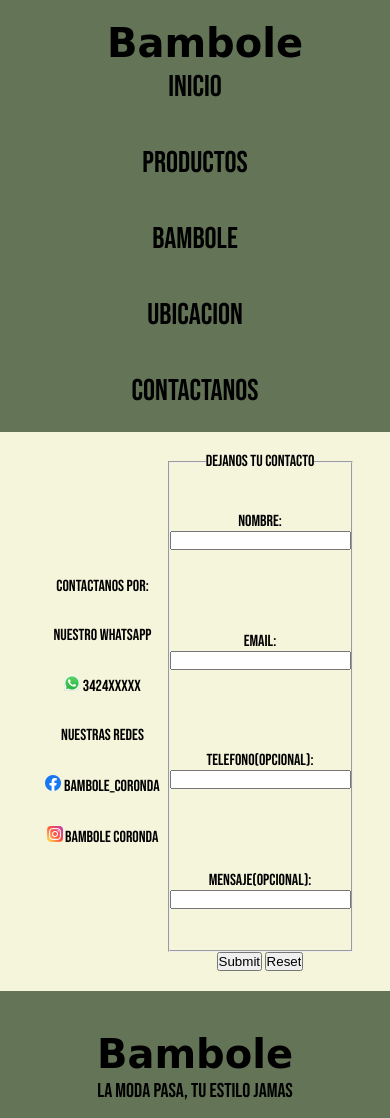
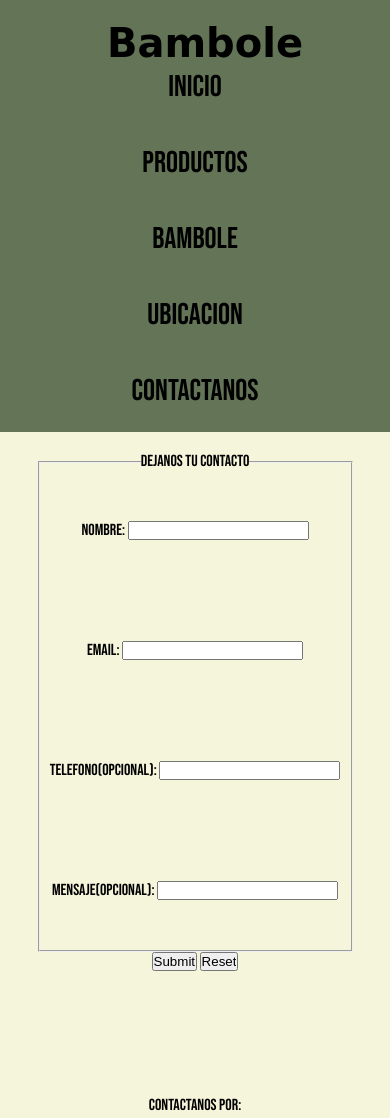
Before and after one commit to JohnPoulBravo10/Bambole-39385, a plain HTML site: page pages/contacto.html in a window 390 px wide. Shown: the top 1118 px of the page. Drawn offline with Linux system fonts and the light colour scheme; a web font is replaced by a local one.

Commit message:
media query de contacto mejorada

```diff
--- a/css/estilos.css
+++ b/css/estilos.css
@@ -267,6 +267,18 @@ figure img{
    .seccionPrincipalInicio h2{
       grid-area: h2;
    }
+   .seccionPrincipalContacto{
+      display: grid;
+      grid-template-columns: 1fr;
+      grid-template-rows: 1fr 1fr;
+      grid-template-areas: "cont""redd";
+   }
+   .seccionredes{
+      grid-area: redd;
+   }
+   .contentform{
+      grid-area: cont;
+   }
    .img1,.img2,.img3,.img4,.img5,.img6,.img7,.img8,.img9,.img10,.img11,.img12{
       width: 300px;
    }
```
